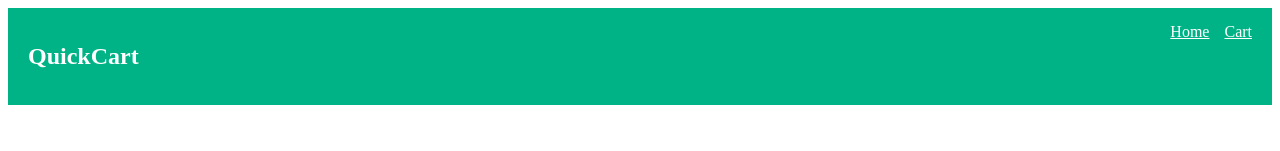
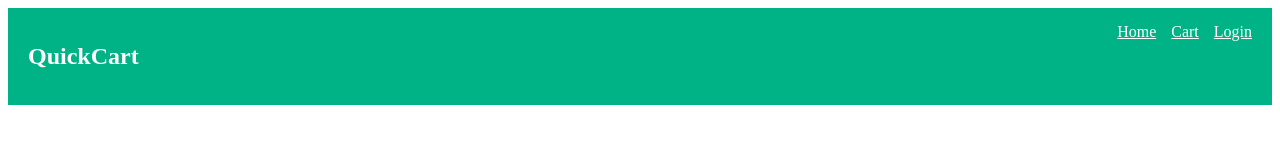
Before and after one commit to Owaisdln/blinkit__frontend, a React (Vite) app: page / in a window 1280 px wide. Shown: the top 151 px of the page. Built offline with nearby package versions, Linux system fonts and the light colour scheme; no server answers.

Commit message:
add login route for production

```diff
--- a/src/App.jsx
+++ b/src/App.jsx
@@ -1,6 +1,7 @@
 import { Routes, Route, Link } from "react-router-dom";
 import Home from "./pages/Home";
 import Cart from "./pages/Cart";
+import Login from "./pages/Login";
 
 function App() {
   return (
@@ -20,8 +21,11 @@ function App() {
           <Link to="/" style={{ color: "white", marginRight: "15px" }}>
             Home
           </Link>
-          <Link to="/cart" style={{ color: "white" }}>
+          <Link to="/cart" style={{ color: "white", marginRight: "15px" }}>
             Cart
+          </Link>
+          <Link to="/login" style={{ color: "white" }}>
+            Login
           </Link>
         </div>
       </nav>
@@ -29,6 +33,7 @@ function App() {
       <Routes>
         <Route path="/" element={<Home />} />
         <Route path="/cart" element={<Cart />} />
+        <Route path="/login" element={<Login />} />
       </Routes>
     </div>
   );
--- a/src/pages/Login.jsx
+++ b/src/pages/Login.jsx
@@ -1,6 +1,6 @@
 import { useState } from "react";
 
-const API_URL = "https://blinkit-suq6.onrender.com/api";
+const API_URL = import.meta.env.VITE_API_URL;
 
 const Login = () => {
   const [email, setEmail] = useState("");
@@ -18,28 +18,30 @@ const Login = () => {
 
       const data = await res.json();
 
-      // Save token
       localStorage.setItem("token", data.token);
 
       alert("Login successful");
+      window.location.href = "/"; // redirect
     } catch (err) {
       console.log(err);
     }
   };
 
   return (
-    <div>
+    <div style={{ padding: "30px" }}>
       <h1>Login</h1>
 
       <input
         placeholder="Email"
         onChange={(e) => setEmail(e.target.value)}
+        style={{ display: "block", margin: "10px 0", padding: "8px" }}
       />
 
       <input
         placeholder="Password"
         type="password"
         onChange={(e) => setPassword(e.target.value)}
+        style={{ display: "block", margin: "10px 0", padding: "8px" }}
       />
 
       <button onClick={handleLogin}>Login</button>
```
